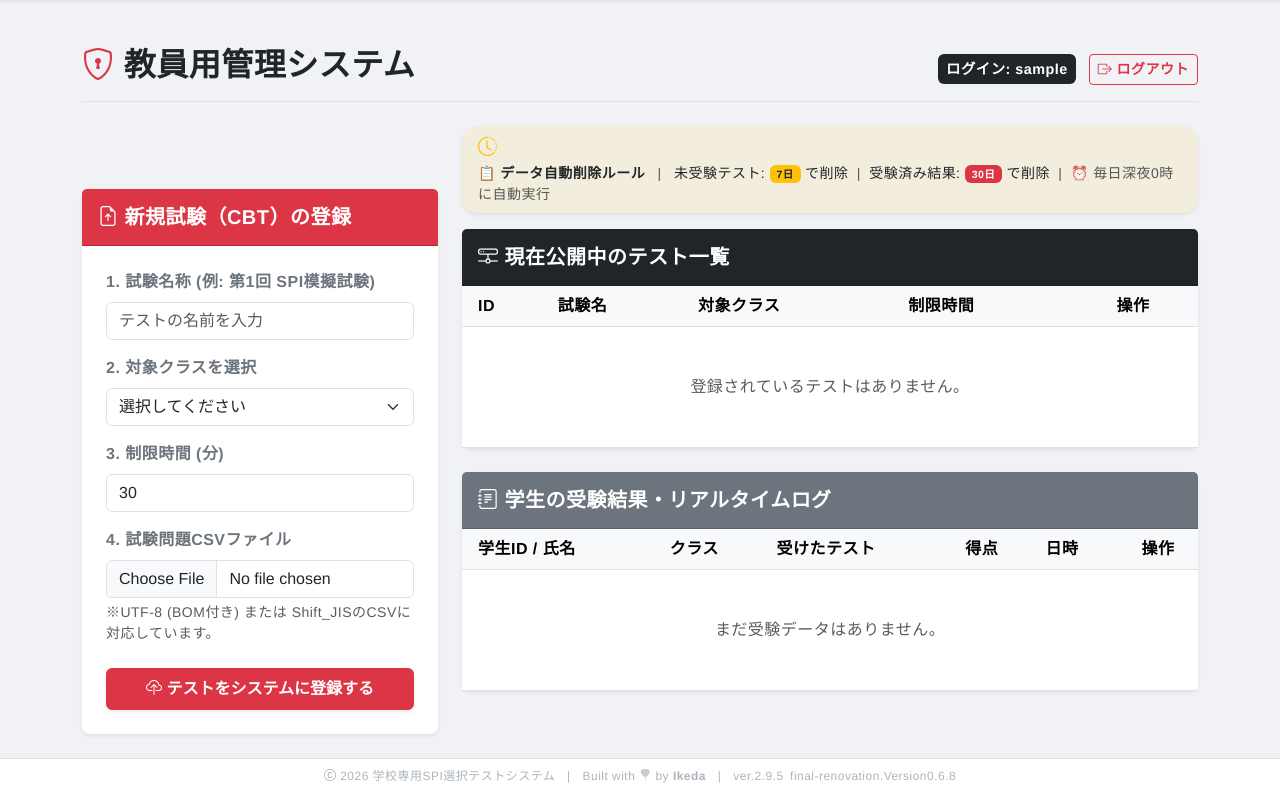
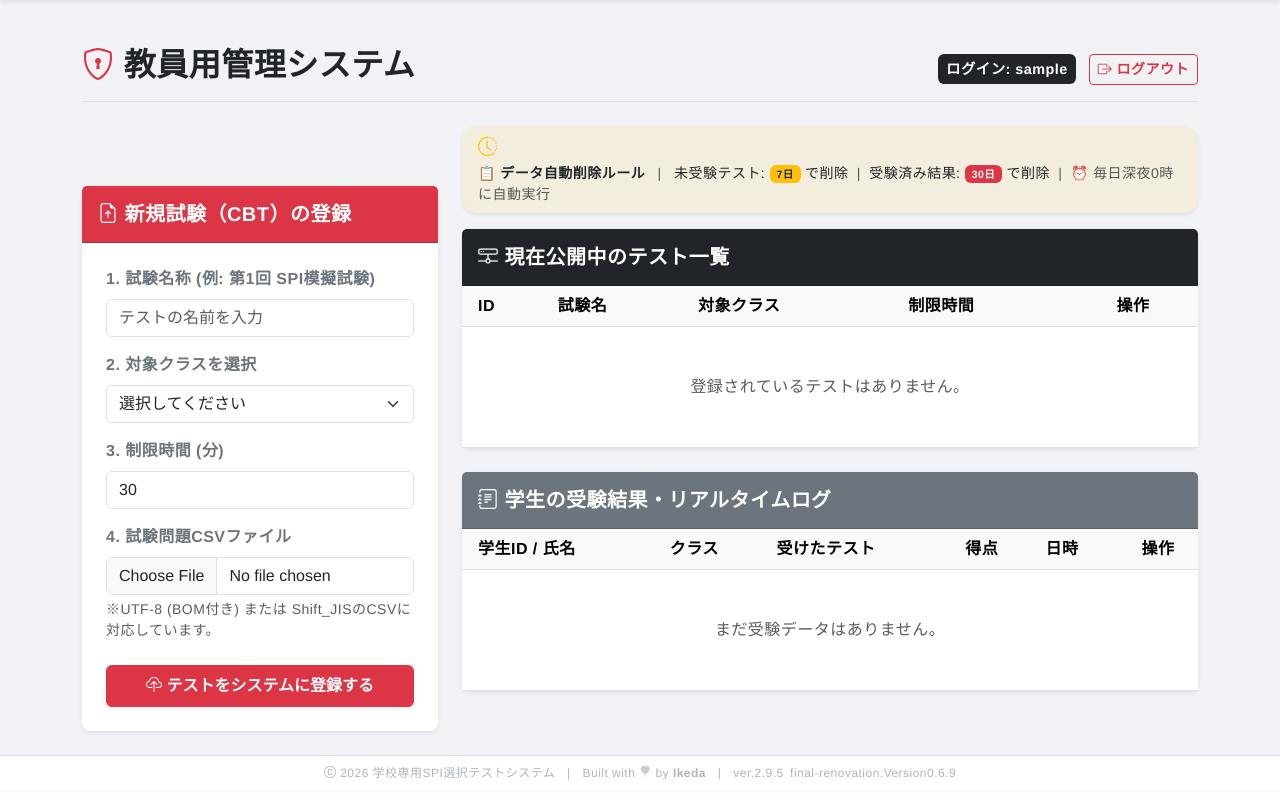
Before and after one commit to Mindboks/SPI_WEB_Test_System, a Flask app: page /teacher/admin in a window 1280 px wide. Shown: the part 78-871 px from the top of the page. Run offline with Flask 3, Linux system fonts and the light colour scheme; the visitor is signed in with stand-in values (Sample User, id 1); data that the repository does not hold is empty; some libraries are stand-ins or nearby versions.

Commit message:
#2026-4-11~2026-6-7 version2.9.5final-renovation.Version0.6.9

```diff
--- a/app.py
+++ b/app.py
@@ -1,4 +1,4 @@
-#2026-4-11~2026-6-7 version2.9.5final-renovation.Version0.6.8
+#2026-4-11~2026-6-7 version2.9.5final-renovation.Version0.6.9
 
 # -*- coding: utf-8 -*-
 import os
--- a/templates/admin.html
+++ b/templates/admin.html
@@ -30,7 +30,7 @@
 
 <div class="row">
     <!-- 左側：新規試験登録 -->
-    <div class="col-md-4 mb-4" style="margin-top: 63px;">
+    <div class="col-md-4 mb-4" style="margin-top: 60px;">
         <div class="card shadow-sm border-0 bg-white rounded-3">
             <div class="card-header bg-danger text-white py-3">
                 <h5 class="card-title mb-0 fw-bold"><i class="bi bi-file-earmark-arrow-up"></i> 新規試験（CBT）の登録</h5>
--- a/templates/layout.html
+++ b/templates/layout.html
@@ -82,7 +82,7 @@
                 <span class="mx-2">|</span>
                 Built with <i class="bi bi-balloon-heart-fill" style="color: #cccccc;"></i> by <strong>Ikeda</strong>
                 <span class="mx-2">|</span>
-                ver.2.9.5&ensp;final-renovation.Version0.6.8
+                ver.2.9.5&ensp;final-renovation.Version0.6.9
             </p>
         </div>
     </footer>
```
